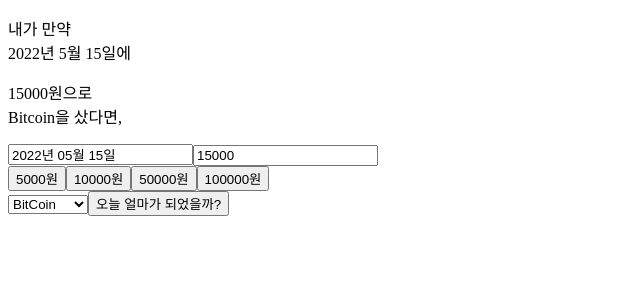
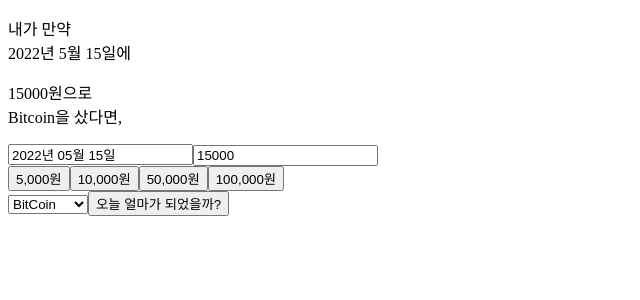
Before and after one commit to codeit-bootcamp-frontend/0-crypto-meter-techno-leaders, a React (Vite) app: page / in a window 1280 px wide. Shown: the top 300 px of the page, without its empty margins (0-640 px from the left). Built offline with nearby package versions, Linux system fonts and the light colour scheme.

Commit message:
style: 금액 추가 버튼의 금액에 쉼표 추가

```diff
--- a/src/components/InputBoard.jsx
+++ b/src/components/InputBoard.jsx
@@ -74,16 +74,16 @@
         />
         <div className="addButtons">
           <button value={5000} onClick={addTotalAmount}>
-            5000원
+            5,000원
           </button>
           <button value={10000} onClick={addTotalAmount}>
-            10000원
+            10,000원
           </button>
           <button value={50000} onClick={addTotalAmount}>
-            50000원
+            50,000원
           </button>
           <button value={100000} onClick={addTotalAmount}>
-            100000원
+            100,000원
           </button>
         </div>
         <select
```
